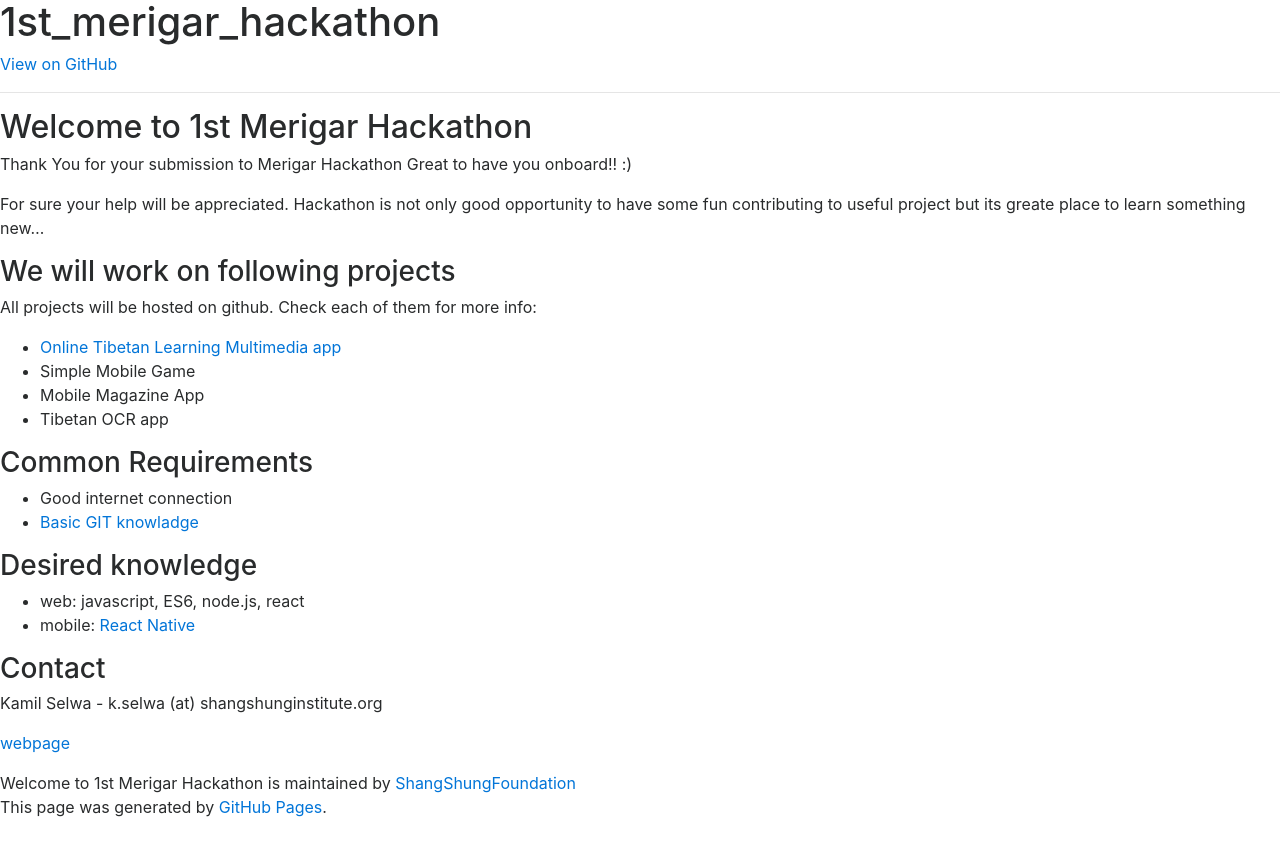
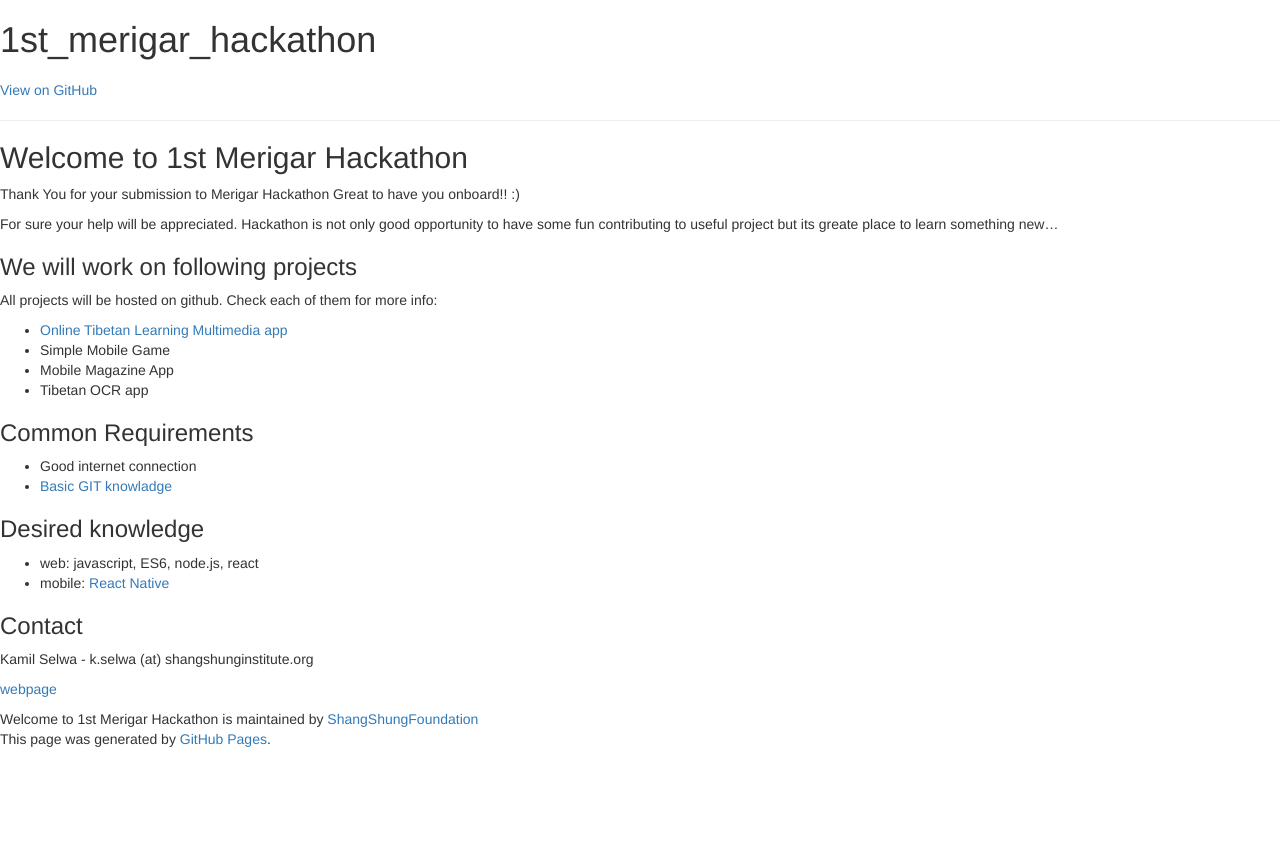
Before and after one commit to ShangShungFoundation/1st_merigar_hackathon, a Jekyll site: the page built from index.md, in a window 1280 px wide. Shown: the top 856 px of the page. Built offline with Jekyll 4.4.1, drawn with Linux system fonts in a browser that asks for light colours; nearby versions of some CDN libraries; some web fonts are replaced; our own code applies the rules of GitHub Pages for plain Markdown files.

Commit message:
Update base.html

```diff
--- a/_layouts/base.html
+++ b/_layouts/base.html
@@ -5,8 +5,7 @@
     <meta http-equiv="X-UA-Compatible" content="chrome=1">
     <link href='https://fonts.googleapis.com/css?family=Chivo:900' rel='stylesheet' type='text/css'>
     <link href="//fonts.googleapis.com/css?family=Noto+Sans:400,400i,700,700i|Merriweather:300,300i,400,400i,700,700i" rel="stylesheet" crossorigin="anonymous">
-    <link rel="stylesheet" href="https://cdnjs.cloudflare.com/ajax/libs/twitter-bootstrap/4.0.0-alpha.6/css/bootstrap-grid.min.css" />
-    <link rel="stylesheet" href="https://cdnjs.cloudflare.com/ajax/libs/twitter-bootstrap/4.0.0-alpha.6/css/bootstrap.min.css" media="all" >
+    <link rel="stylesheet" href="https://maxcdn.bootstrapcdn.com/bootstrap/3.3.7/css/bootstrap.min.css" />
 
     <!--[if lt IE 9]>
     <script src="//html5shiv.googlecode.com/svn/trunk/html5.js"></script>
@@ -40,6 +39,5 @@
 
 
   </body>
-<script src="https://code.jquery.com/jquery-3.1.1.slim.min.js" integrity="sha384-A7FZj7v+d/sdmMqp/nOQwliLvUsJfDHW+k9Omg/a/EheAdgtzNs3hpfag6Ed950n" crossorigin="anonymous"></script>
-<script src="https://cdnjs.cloudflare.com/ajax/libs/tether/1.4.0/js/tether.min.js" integrity="sha384-DztdAPBWPRXSA/3eYEEUWrWCy7G5KFbe8fFjk5JAIxUYHKkDx6Qin1DkWx51bBrb" crossorigin="anonymous"></script>
+<script src="https://maxcdn.bootstrapcdn.com/bootstrap/3.3.7/js/bootstrap.min.js" crossorigin="anonymous"></script>
 </html>
```
